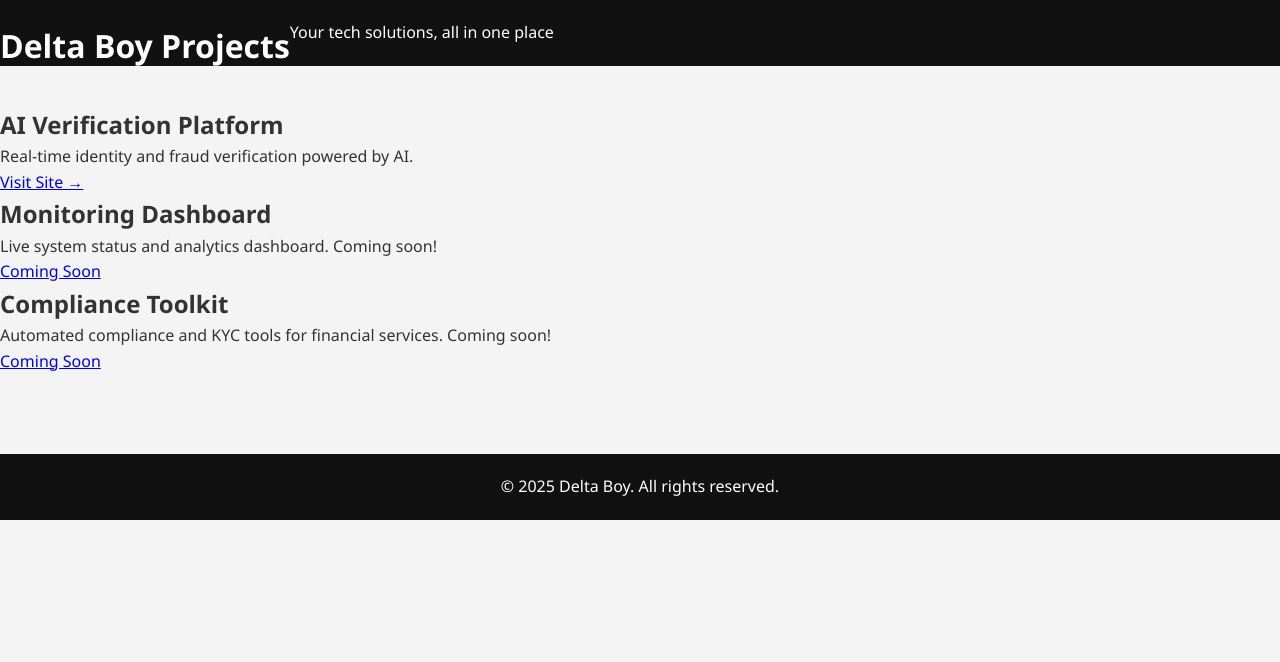
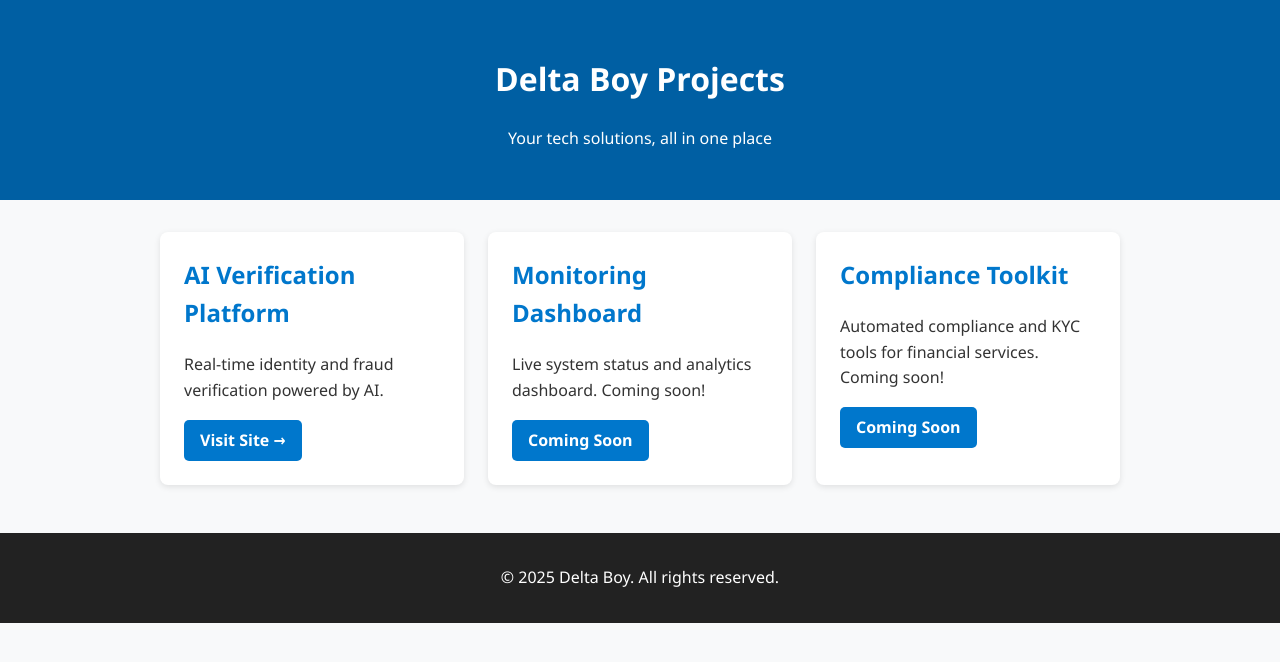
Before and after one commit to weareanomous/delta-boy, a plain HTML site: page index.html in a window 1280 px wide. Drawn offline with Linux system fonts and the light colour scheme.

Commit message:
Update style.css

```diff
--- a/style.css
+++ b/style.css
@@ -1,115 +1,65 @@
-* {
+body {
+  font-family: 'Segoe UI', Tahoma, Geneva, Verdana, sans-serif;
+  background: #f8f9fa;
   margin: 0;
-  padding: 0;
-  box-sizing: border-box;
-}
-
-body {
-  font-family: 'Segoe UI', sans-serif;
+  color: #333;
   line-height: 1.6;
-  background: #f4f4f4;
-  color: #333;
-}
-
-.container {
-  max-width: 1100px;
-  margin: auto;
-  padding: 0 20px;
 }
 
 header {
-  background: #111;
+  background-color: #005fa3;
   color: white;
-  padding: 20px 0;
+  text-align: center;
+  padding: 2rem 1rem;
 }
 
-header h1 {
-  float: left;
+main {
+  max-width: 960px;
+  margin: 2rem auto;
+  padding: 0 1rem;
 }
 
-header nav {
-  float: right;
+.projects {
+  display: grid;
+  grid-template-columns: repeat(auto-fit,minmax(280px,1fr));
+  gap: 1.5rem;
 }
 
-header ul {
-  list-style: none;
+article {
+  background: white;
+  padding: 1.5rem;
+  border-radius: 8px;
+  box-shadow: 0 2px 6px rgb(0 0 0 / 0.1);
 }
 
-header ul li {
-  display: inline;
-  margin-left: 20px;
+article h2 {
+  margin-top: 0;
+  color: #0077cc;
 }
 
-header ul li a {
-  color: white;
-  text-decoration: none;
+article p {
+  margin-bottom: 1rem;
 }
 
-#hero {
-  background: #0077cc;
+article a {
+  text-decoration: none;
   color: white;
-  padding: 60px 0;
-  text-align: center;
+  background-color: #0077cc;
+  padding: 0.5rem 1rem;
+  border-radius: 5px;
+  font-weight: bold;
+  display: inline-block;
+  transition: background-color 0.3s ease;
 }
 
-#hero h2 {
-  font-size: 2.5rem;
-}
-
-#hero p {
-  margin: 20px 0;
-}
-
-#hero button {
-  background: #fff;
-  color: #0077cc;
-  border: none;
-  padding: 10px 20px;
-  cursor: pointer;
-  font-weight: bold;
-}
-
-section {
-  padding: 40px 0;
-}
-
-.services-list {
-  list-style: none;
-  display: grid;
-  grid-template-columns: repeat(auto-fit, minmax(150px, 1fr));
-  gap: 15px;
-  margin-top: 20px;
-}
-
-.services-list li {
-  background: white;
-  padding: 15px;
-  border-left: 4px solid #0077cc;
-}
-
-form {
-  display: flex;
-  flex-direction: column;
-}
-
-form input, form textarea {
-  padding: 10px;
-  margin-bottom: 10px;
-  border: 1px solid #ccc;
-}
-
-form button {
-  background: #0077cc;
-  color: white;
-  border: none;
-  padding: 10px;
-  cursor: pointer;
+article a:hover {
+  background-color: #005fa3;
 }
 
 footer {
-  background: #111;
+  text-align: center;
+  padding: 1rem;
+  background: #222;
   color: white;
-  text-align: center;
-  padding: 20px 0;
-  margin-top: 40px;
+  margin-top: 3rem;
 }
```
